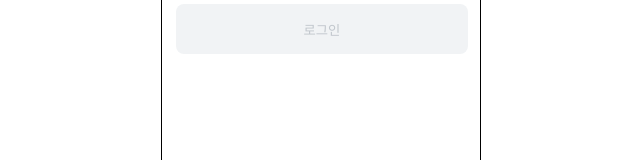
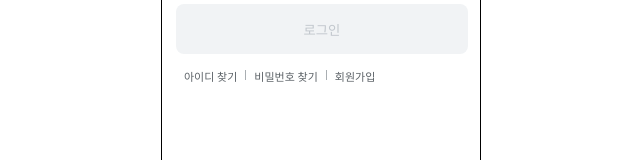
Before and after one commit to Gwasuwon-shot/Tutice_Client, a React (Vite) app: page /login in a window 1280 px wide. Shown: the part 311-471 px from the top of the page, without its empty margins (319-959 px from the left). Built offline with nearby package versions, Linux system fonts and the light colour scheme; a web font is replaced by a local one; what recoil-persist would draw is missing.

Commit message:
[ feat ] 회원 매니징 텍스트 구현

```diff
--- a/src/components/login/AccountManaging.tsx
+++ b/src/components/login/AccountManaging.tsx
@@ -1,5 +1,39 @@
 import React from "react";
+import { styled } from "styled-components";
 
 export default function AccountManaging() {
-  return <div></div>;
+  return (
+    <Container>
+      <TextWrapper>
+        <AText>아이디 찾기</AText>
+        <VerticalLine />
+        <AText>비밀번호 찾기</AText>
+        <VerticalLine />
+        <AText>회원가입</AText>
+      </TextWrapper>
+    </Container>
+  );
 }
+
+const Container = styled.div`
+  margin-top: 1.6rem;
+`;
+
+const TextWrapper = styled.div`
+  display: flex;
+  row-gap: 0.8rem;
+
+  color: ${({ theme }) => theme.colors.grey600};
+  ${({ theme }) => theme.fonts.body06};
+`;
+
+const VerticalLine = styled.div`
+  width: 0;
+  height: 1rem;
+
+  border-right: 0.0725px solid ${({ theme }) => theme.colors.grey300};
+`;
+
+const AText = styled.p`
+  margin: 0 0.8rem;
+`;
--- a/src/pages/Login.tsx
+++ b/src/pages/Login.tsx
@@ -2,6 +2,7 @@ import { styled } from "styled-components";
 import LoginHeader from "../components/login/LoginHeader";
 import LoginInput from "../components/login/LoginInput";
 import LoginButton from "../components/login/LoginButton";
+import AccountManaging from "../components/login/AccountManaging";
 
 export default function Login() {
   return (
@@ -10,6 +11,7 @@ export default function Login() {
         <LoginHeader />
         <LoginInput />
         <LoginButton />
+        <AccountManaging />
       </Container>
     </>
   );
```
